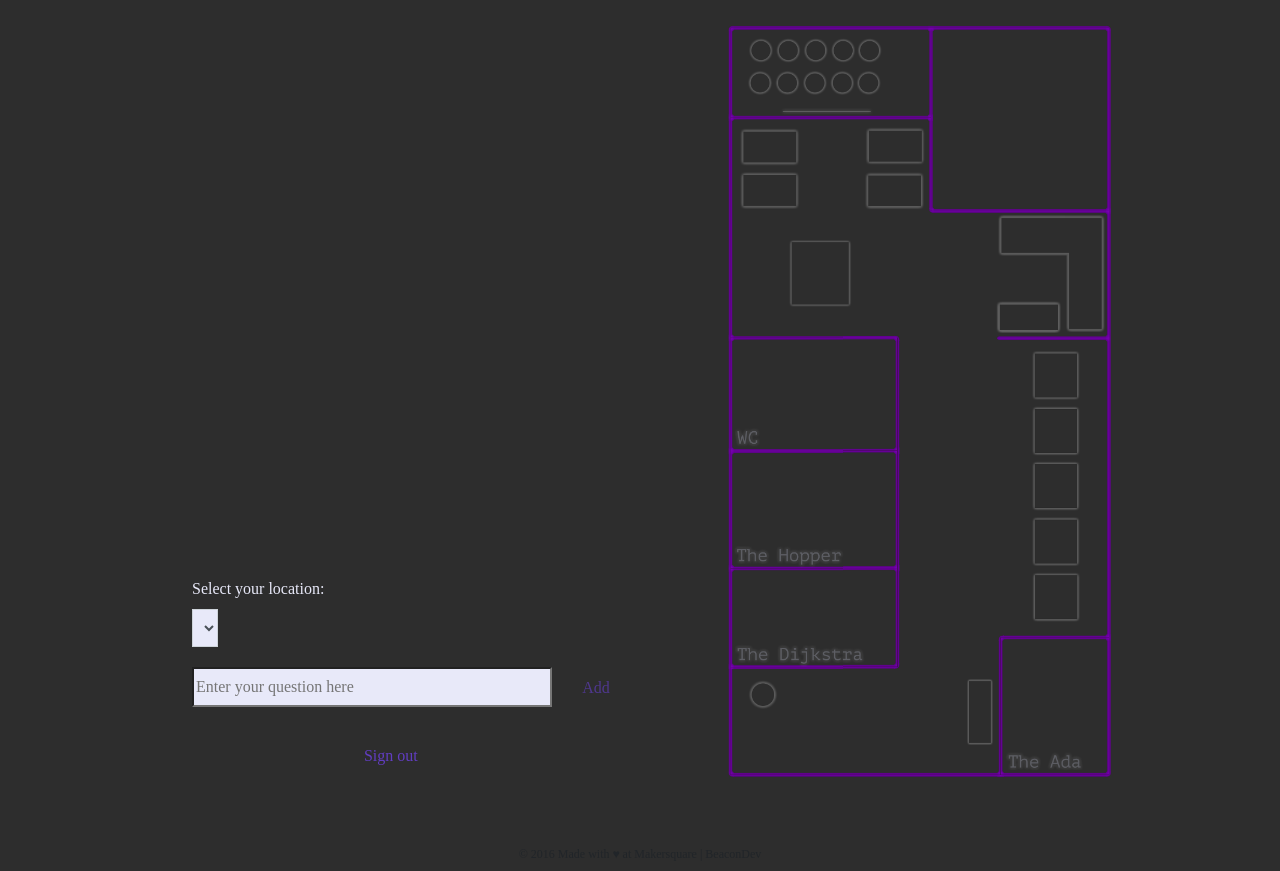
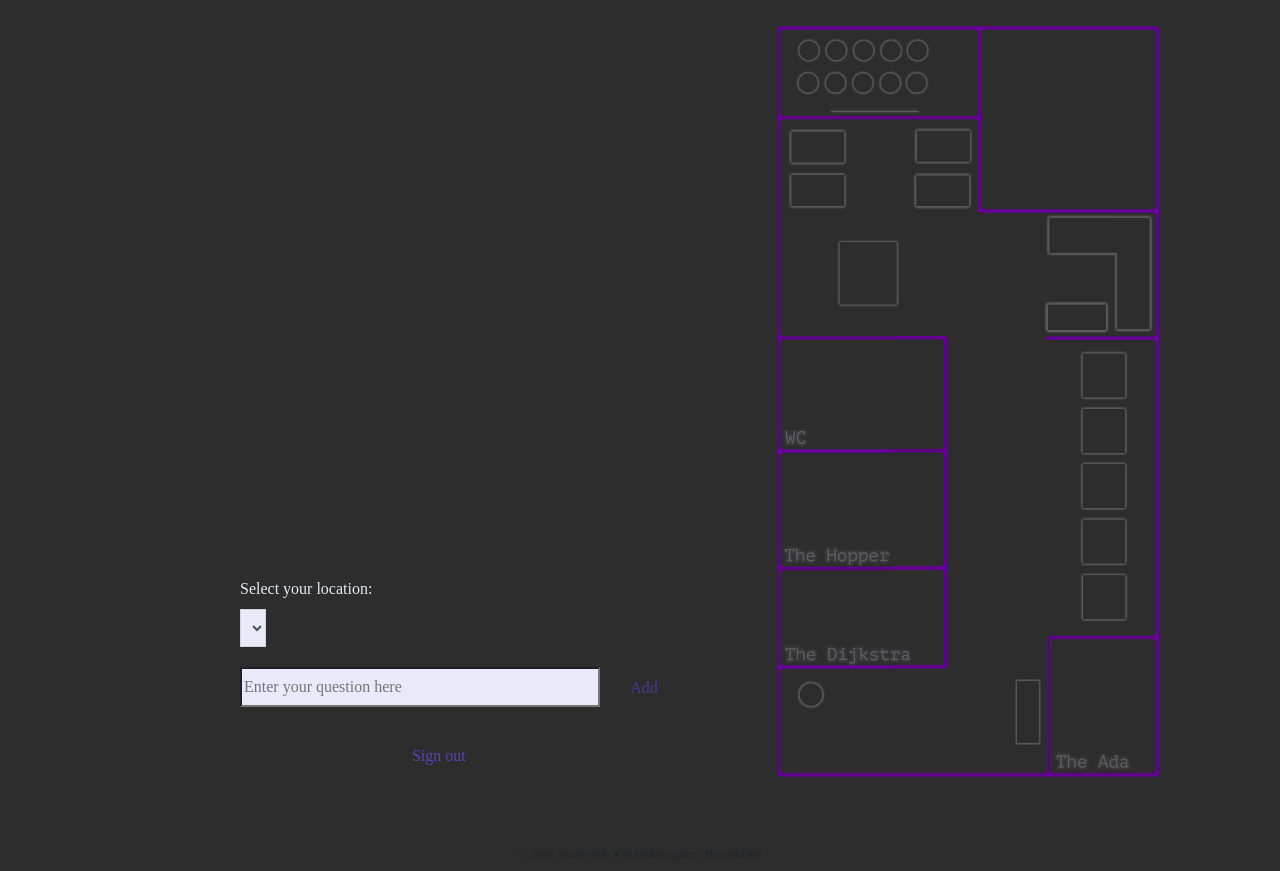
Before and after one commit to zsnydr/GreenBeacon, a website: page Client/index.html in a window 1280 px wide. Shown: the part 73-944 px from the top of the page. Drawn offline with nearby package versions, Linux system fonts and the light colour scheme; some packages are replaced by stand-ins of ours; no server answers.

Commit message:
[refactor] center map and queue on the page

```diff
--- a/Client/styles/style.css
+++ b/Client/styles/style.css
@@ -78,7 +78,7 @@ h1 {
 }
 
 #big-container {
-	width: 70%;
+	width: 800px;
 	margin: 0 auto;
 }
 
```
